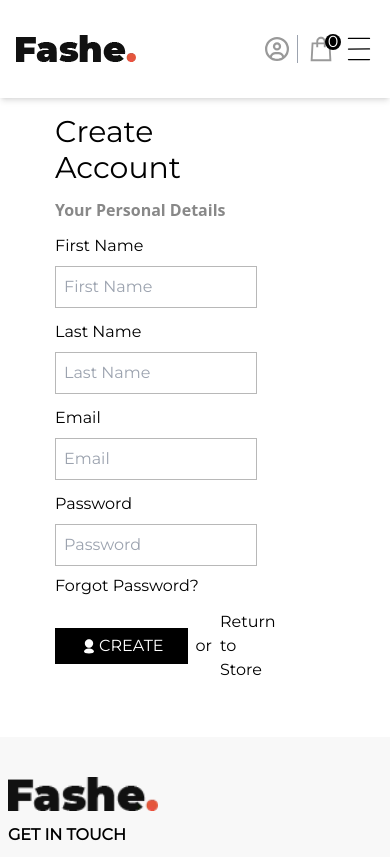
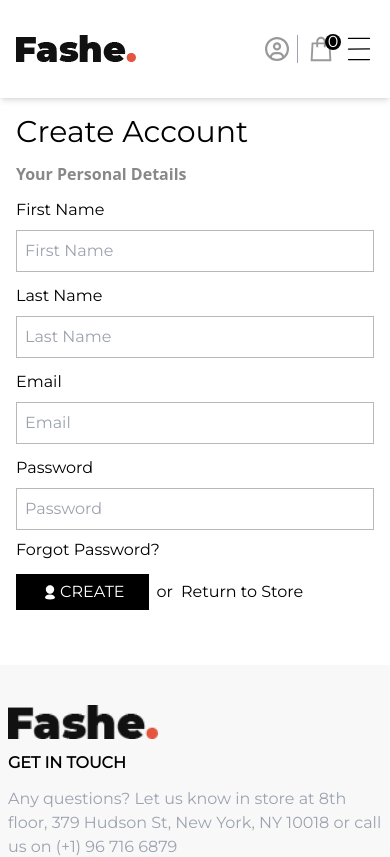
Before and after one commit to sarachafikidrissi/React_Final_Project_Sara_Chafik_idrissi, a React (Create React App) app: page /register in a window 390 px wide. Shown: the top 857 px of the page. Built offline with nearby package versions, Linux system fonts and the light colour scheme.

Commit message:
add responsiity to regoster page

```diff
--- a/src/pages/SignUp/SignUp.jsx
+++ b/src/pages/SignUp/SignUp.jsx
@@ -5,8 +5,8 @@ import { TiUser } from "react-icons/ti";
 const SignUp = () => {
     const navigate = useNavigate()
   return (
-    <div className='flex px-[10vw]  pb-[5vw]'>
-        <div className='w-[60vw] p-4 flex flex-col gap-y-3 '>
+    <div className='flex sm:px-[10vw]  pb-[5vw] '>
+        <div className='sm:w-[60vw] w-full p-4 flex flex-col gap-y-3 '>
         <h1 className='text-3xl'>Create Account</h1>
         <span className='font-bold font-sans text-[#888888]'>Your Personal Details</span>
 
```
